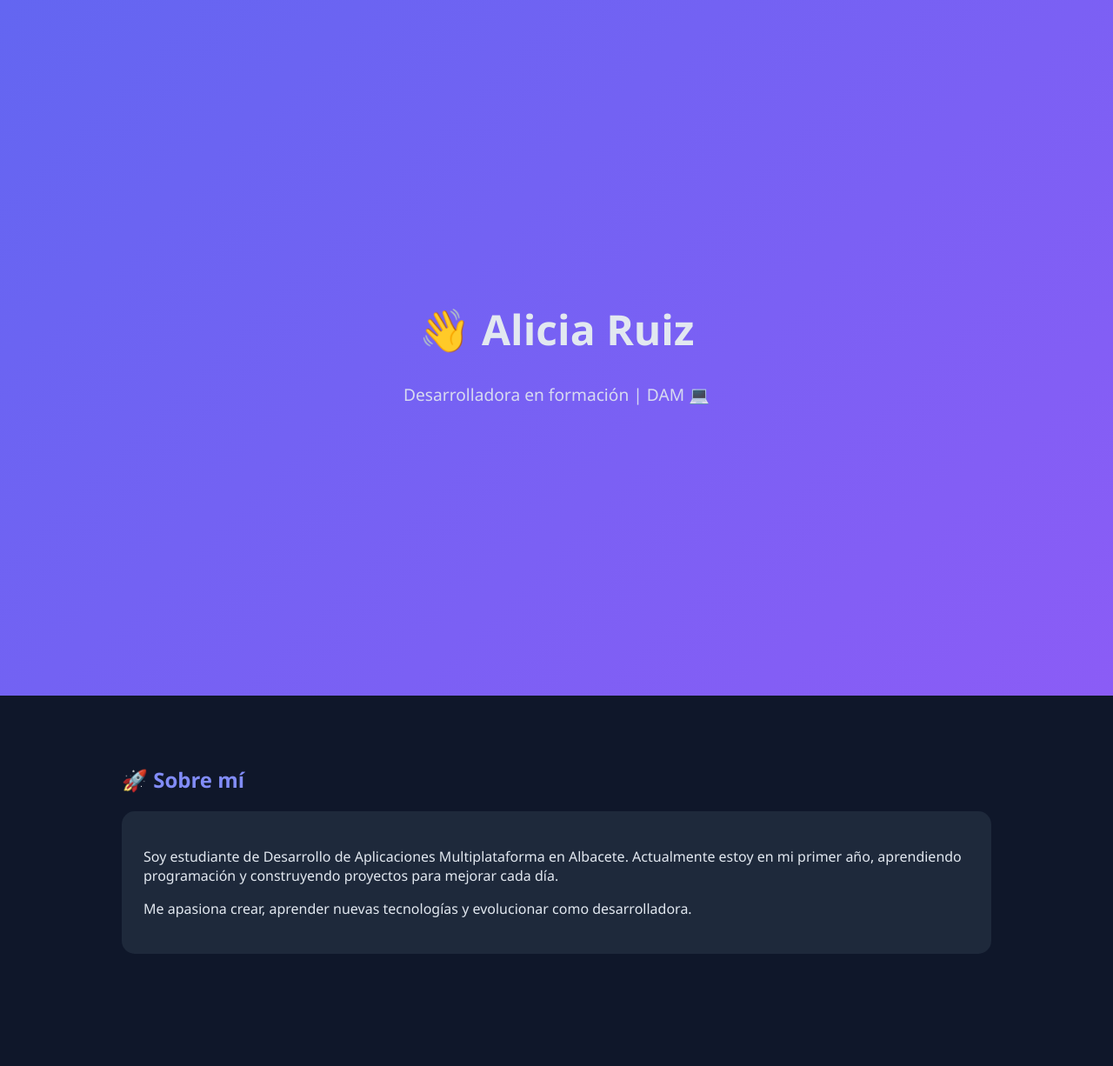
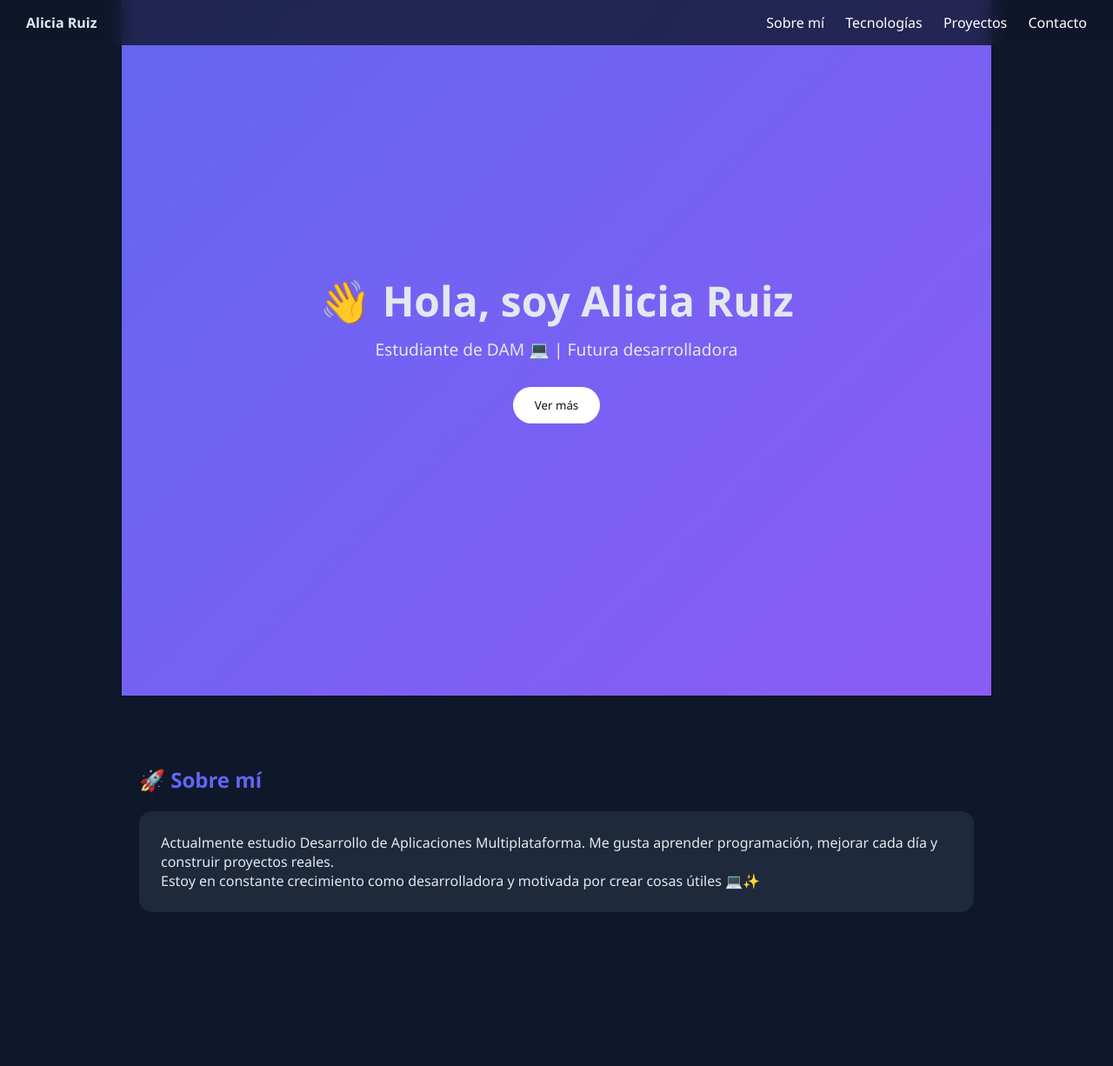
Before and after one commit to aliicia180/aliicia180.github.io, a plain HTML site: page portfolio_alicia.html in a window 1280 px wide. Shown: the top 1226 px of the page at 87% size. Drawn offline with Linux system fonts and the light colour scheme.

Commit message:
index.html

```diff
--- a/portfolio_alicia.html
+++ b/portfolio_alicia.html
@@ -6,14 +6,50 @@
 <title>Alicia Ruiz | Portfolio</title>
 
 <style>
-body {
-    margin: 0;
-    font-family: 'Segoe UI', sans-serif;
-    background: #0f172a;
-    color: #e2e8f0;
+:root {
+  --bg: #0f172a;
+  --card: #1e293b;
+  --accent: #6366f1;
+  --text: #e2e8f0;
 }
 
-header {
+* {
+  margin: 0;
+  padding: 0;
+  box-sizing: border-box;
+  font-family: 'Segoe UI', sans-serif;
+}
+
+body {
+  background: var(--bg);
+  color: var(--text);
+}
+
+/* NAV */
+nav {
+  position: fixed;
+  width: 100%;
+  background: rgba(15, 23, 42, 0.8);
+  backdrop-filter: blur(10px);
+  padding: 15px 30px;
+  display: flex;
+  justify-content: space-between;
+  z-index: 1000;
+}
+
+nav a {
+  color: white;
+  text-decoration: none;
+  margin-left: 20px;
+  transition: 0.3s;
+}
+
+nav a:hover {
+  color: var(--accent);
+}
+
+/* HERO */
+.hero {
   height: 100vh;
   display: flex;
   flex-direction: column;
@@ -23,29 +59,45 @@ header {
   text-align: center;
 }
 
-header h1 {
+.hero h1 {
   font-size: 3rem;
-    margin-bottom: 10px;
 }
 
-header p {
+.hero p {
+  margin: 10px 0;
   font-size: 1.2rem;
-    opacity: 0.9;
 }
 
+.hero button {
+  margin-top: 20px;
+  padding: 12px 25px;
+  border: none;
+  background: white;
+  color: #111;
+  border-radius: 25px;
+  cursor: pointer;
+  transition: 0.3s;
+}
+
+.hero button:hover {
+  transform: scale(1.05);
+}
+
+/* SECTIONS */
 section {
-    padding: 60px 20px;
+  padding: 80px 20px;
   max-width: 1000px;
   margin: auto;
 }
 
 h2 {
-    color: #818cf8;
   margin-bottom: 20px;
+  color: var(--accent);
 }
 
+/* CARDS */
 .card {
-    background: #1e293b;
+  background: var(--card);
   padding: 25px;
   border-radius: 15px;
   margin-bottom: 20px;
@@ -54,53 +106,77 @@ h2 {
 
 .card:hover {
   transform: translateY(-8px);
-    background: #334155;
 }
 
+/* TECH */
 .tech span {
   display: inline-block;
-    background: #6366f1;
+  background: var(--accent);
   padding: 10px 15px;
-    border-radius: 25px;
+  border-radius: 20px;
   margin: 5px;
 }
 
-a {
-    color: #a78bfa;
-    text-decoration: none;
-    font-weight: bold;
+/* PROJECT GRID */
+.projects {
+  display: grid;
+  grid-template-columns: repeat(auto-fit, minmax(250px, 1fr));
+  gap: 20px;
 }
 
+/* FOOTER */
 footer {
   text-align: center;
   padding: 30px;
   background: #020617;
+}
+
+/* ANIMACIÓN */
+.fade {
+  opacity: 0;
+  transform: translateY(30px);
+  transition: 1s;
+}
+
+.show {
+  opacity: 1;
+  transform: translateY(0);
 }
 </style>
 </head>
 
 <body>
 
-<header>
-    <h1>👋 Alicia Ruiz</h1>
-    <p>Desarrolladora en formación | DAM 💻</p>
-</header>
+<nav>
+  <strong>Alicia Ruiz</strong>
+  <div>
+    <a href="#about">Sobre mí</a>
+    <a href="#tech">Tecnologías</a>
+    <a href="#projects">Proyectos</a>
+    <a href="#contact">Contacto</a>
+  </div>
+</nav>
 
-<section>
+<section class="hero">
+  <h1>👋 Hola, soy Alicia Ruiz</h1>
+  <p>Estudiante de DAM 💻 | Futura desarrolladora</p>
+  <button onclick="scrollToSection()">Ver más</button>
+</section>
+
+<section id="about" class="fade">
   <h2>🚀 Sobre mí</h2>
   <div class="card">
     <p>
-            Soy estudiante de Desarrollo de Aplicaciones Multiplataforma en Albacete.
-            Actualmente estoy en mi primer año, aprendiendo programación y construyendo
-            proyectos para mejorar cada día.
+      Actualmente estudio Desarrollo de Aplicaciones Multiplataforma.
+      Me gusta aprender programación, mejorar cada día y construir proyectos reales.
     </p>
     <p>
-            Me apasiona crear, aprender nuevas tecnologías y evolucionar como desarrolladora.
+      Estoy en constante crecimiento como desarrolladora y motivada por crear cosas útiles 💻✨
     </p>
   </div>
 </section>
 
-<section>
+<section id="tech" class="fade">
   <h2>🛠️ Tecnologías</h2>
   <div class="card tech">
     <span>Java</span>
@@ -112,20 +188,17 @@ footer {
   </div>
 </section>
 
-<section>
+<section id="projects" class="fade">
   <h2>📂 Proyectos</h2>
-    <div class="card">
-        <p>Actualmente trabajando en:</p>
-        <ul>
-            <li>📌 Proyectos de clase</li>
-            <li>🧩 Prácticas</li>
-            <li>🧪 Ejercicios</li>
-            <li>💡 Proyectos personales</li>
-        </ul>
+  <div class="projects">
+    <div class="card">📌 Proyectos de clase</div>
+    <div class="card">🧩 Prácticas</div>
+    <div class="card">🧪 Ejercicios</div>
+    <div class="card">💡 Proyectos personales</div>
   </div>
 </section>
 
-<section>
+<section class="fade">
   <h2>🎯 Objetivos</h2>
   <div class="card">
     <ul>
@@ -137,7 +210,7 @@ footer {
   </div>
 </section>
 
-<section>
+<section id="contact" class="fade">
   <h2>📫 Contacto</h2>
   <div class="card">
     <p>GitHub:</p>
@@ -151,5 +224,22 @@ footer {
   ✨ Portfolio de Alicia Ruiz ✨
 </footer>
 
+<script>
+function scrollToSection() {
+  document.getElementById("about").scrollIntoView({ behavior: "smooth" });
+}
+
+const faders = document.querySelectorAll(".fade");
+
+window.addEventListener("scroll", () => {
+  faders.forEach(el => {
+    const top = el.getBoundingClientRect().top;
+    if (top < window.innerHeight - 100) {
+      el.classList.add("show");
+    }
+  });
+});
+</script>
+
 </body>
 </html>
```
Lines whose indentation alone changed are shown as unchanged.
